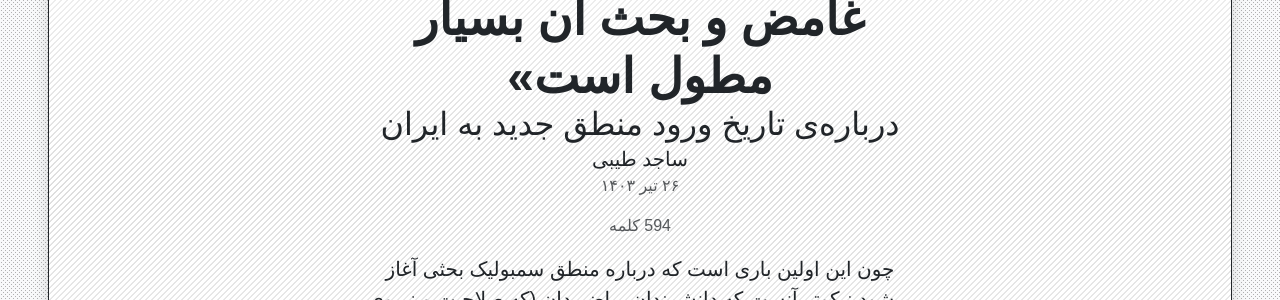
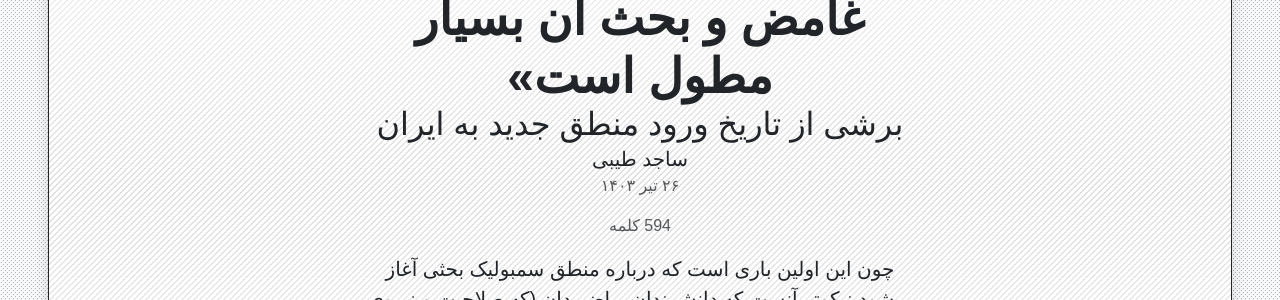
Before and after one commit to phicudemy/phicudemy.github.io, a Jekyll site: the page built from _posts/2024-07-17-iranilogic.md, in a window 1280 px wide and 900 px high. Shown: the part 313-613 px from the top of the window. Built offline with Jekyll 4.4.1, drawn with Linux system fonts in a browser that asks for light colours; comment, search, counter and statistics services are not loaded; a style sheet for code colours, icons or effects is not loaded.

Commit message:
TinaCMS content update

```diff
--- a/_posts/2024-07-17-iranilogic.md
+++ b/_posts/2024-07-17-iranilogic.md
@@ -1,6 +1,6 @@
 ---
 title: «بهرحال مطلب بسیار غامض و بحث آن بسیار مطول است»
-subtitle: درباره‌ی تاریخ ورود منطق جدید به ایران
+subtitle: برشی از تاریخ ورود منطق جدید به ایران
 slug: iranilogic
 people: _people/طیبی.md
 date: 2024-07-16T20:30:00.000Z
@@ -8,6 +8,7 @@ published: true
 categories: _categories/philosophy.md
 contents: _contents/article.md
 ---
+
 
 > چون این اولین باری است که درباره منطق سمبولیک بحثی آغاز میشود نیکوتر آنست که دانشمندان ریاضی‌دان (که صلاحیت و نیروی تحقیق و بررسی در چنان مواضیعی را دارند) این مبحث پیچیده را برای دانش‌دوستان ایرانی روشن سازند. و مخصوصاً از آقای [دکتر هشترودی](https://www.blogger.com/blog/post/edit/5470272668267496197/6724349721119667204#) استاد عالیقدر ریاضیات، که یگانه دانشمند متبحر در لوژیستیک هستند، انتظار میرود اجازه دهند همگان از فیضان نبوغ ایشان بهره‌ور شوند و فارسی‌زبانان را بطریق آشنائی با منطق علمی راهنما گردند.
 
```
